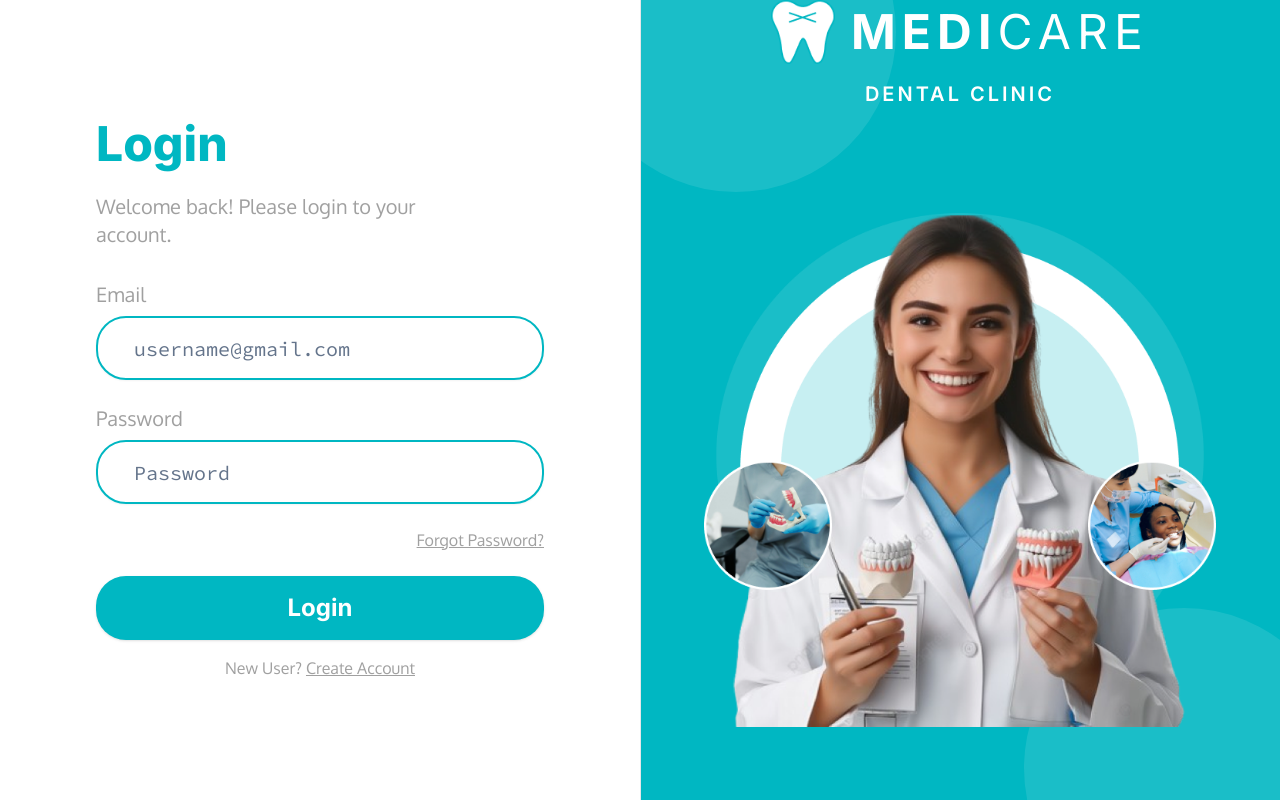
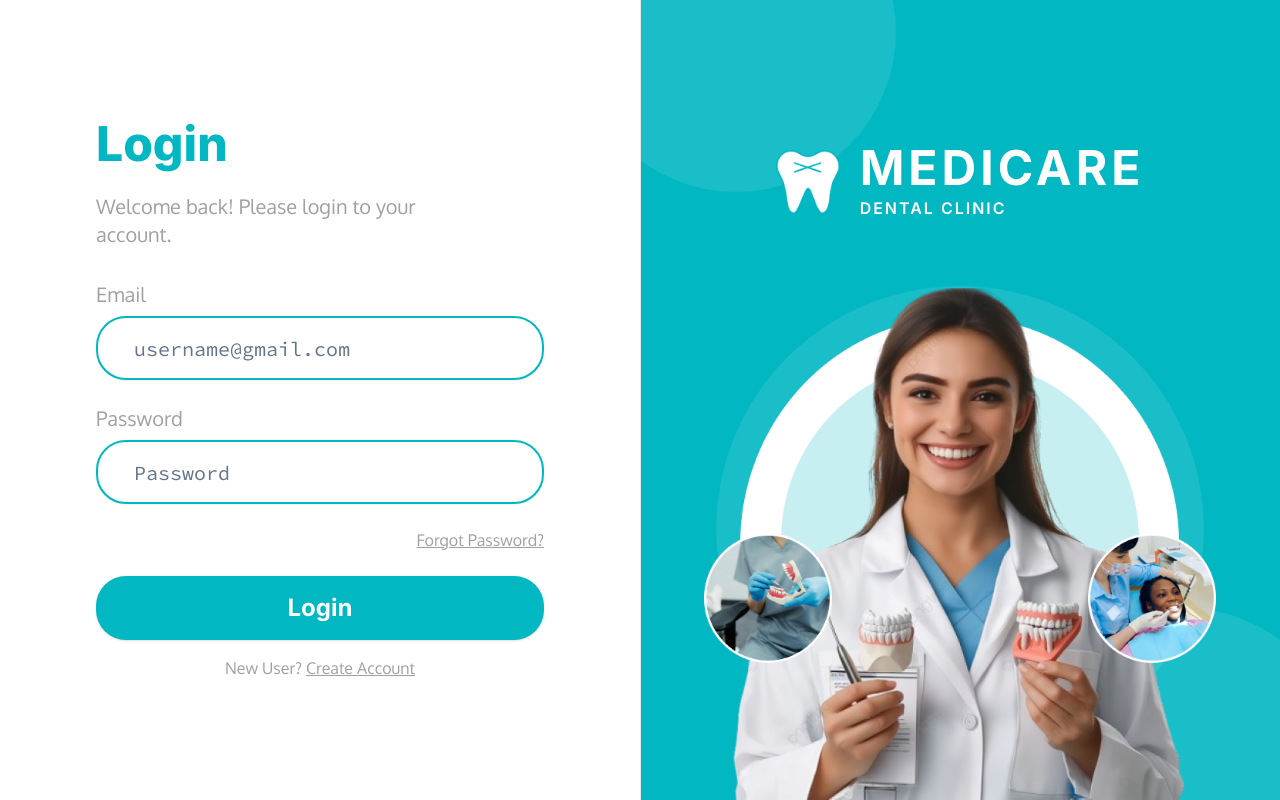
Before and after one commit to yuan551/inventory_dental, a React (Vite) app: page / in a window 1280 px wide. Built offline with nearby package versions, Linux system fonts and the light colour scheme.

Commit message:
revised log in module

```diff
--- a/src/screens/DashboardModule/sections/InventoryOverviewSection/InventoryOverviewSection.jsx
+++ b/src/screens/DashboardModule/sections/InventoryOverviewSection/InventoryOverviewSection.jsx
@@ -15,7 +15,7 @@ export const InventoryOverviewSection = ({ totalValue = 0 }) => {
             <div className="[font-family:'Inter',Helvetica] font-bold text-gray-900 text-2xl mb-1">
               {formatted}
             </div>
-            <div className="[font-family:'Oxygen',Helvetica] font-normal text-gray-500 text-xs">
+            <div className="[font-family:'Oxygen',Helvetica] font-normal text-gray-500 text-[10px]">
               Total inventory value
             </div>
           </div>
--- a/src/screens/DashboardModule/sections/LowStockItemsSection/LowStockItemsSection.jsx
+++ b/src/screens/DashboardModule/sections/LowStockItemsSection/LowStockItemsSection.jsx
@@ -14,7 +14,7 @@ export const LowStockItemsSection = ({ count = 0 }) => {
             <div className="[font-family:'Inter',Helvetica] font-bold text-gray-900 text-2xl mb-1">
               {count}
             </div>
-            <div className="[font-family:'Oxygen',Helvetica] font-normal text-gray-500 text-xs">
+            <div className="[font-family:'Oxygen',Helvetica] font-normal text-gray-500 text-[10px]">
               Total low stock items
             </div>
           </div>
--- a/src/screens/DashboardModule/sections/PendingOrdersSection/PendingOrdersSection.jsx
+++ b/src/screens/DashboardModule/sections/PendingOrdersSection/PendingOrdersSection.jsx
@@ -14,7 +14,7 @@ export const PendingOrdersSection = ({ count = 0 }) => {
             <div className="[font-family:'Inter',Helvetica] font-bold text-gray-900 text-2xl mb-1">
               {count}
             </div>
-            <div className="[font-family:'Oxygen',Helvetica] font-normal text-gray-500 text-xs">
+            <div className="[font-family:'Oxygen',Helvetica] font-normal text-gray-500 text-[10px]">
               Orders awaiting
             </div>
           </div>
--- a/src/screens/DashboardModule/sections/StockAlertsSection/StockAlertsSection.jsx
+++ b/src/screens/DashboardModule/sections/StockAlertsSection/StockAlertsSection.jsx
@@ -14,7 +14,7 @@ export const StockAlertsSection = ({ count = 0 }) => {
             <div className="[font-family:'Inter',Helvetica] font-bold text-gray-900 text-2xl mb-1">
               {count}
             </div>
-            <div className="[font-family:'Oxygen',Helvetica] font-normal text-gray-500 text-xs">
+            <div className="[font-family:'Oxygen',Helvetica] font-normal text-gray-500 text-[10px]">
               Next 30 days
             </div>
           </div>
--- a/src/screens/LoginModule/LoginModule.jsx
+++ b/src/screens/LoginModule/LoginModule.jsx
@@ -59,8 +59,8 @@ export const LoginModule = () => {
   return (
   <div className="bg-white h-screen w-full flex overflow-hidden relative">
       {/* Left side - Login Form (50%) */}
-      <div className="w-full lg:w-1/2 box-border flex flex-col justify-center px-8 lg:px-16 xl:px-24 overflow-y-auto">
-        <div className="w-full max-w-md mx-auto lg:mx-0 py-8">
+      <div className="w-full lg:w-1/2 box-border flex flex-col justify-center items-center px-8 lg:px-16 xl:px-24 overflow-y-auto">
+        <div className="w-full max-w-md mx-auto py-8">
           <h1 className="[font-family:'Inter',Helvetica] font-extrabold text-[#00b7c2] text-4xl lg:text-5xl mb-6">
             Login
           </h1>
@@ -149,27 +149,26 @@ export const LoginModule = () => {
         <div className="absolute -bottom-32 -right-16 w-80 h-80 bg-[#ffffff1a] rounded-full"></div>
 
         {/* Main content */}
-        <div className="relative z-10 flex flex-col items-center justify-center h-full w-full px-8">
+  <div className="relative z-10 flex flex-col items-center justify-between h-full w-full px-8 pt-8">
           {/* Logo and clinic name */}
-          <div className="mb-8">
-            <div className="flex items-center justify-center mb-4">
+          <div className="mt-28 mb-2">
+            <div className="flex items-center justify-center mb-1 space-x-2">
               <img
-                className="w-16 h-16 mr-4"
+                className="w-16 h-16 mr-3"
                 alt="Group"
                 src="/group.png"
               />
               <div className="[font-family:'Inter',Helvetica] text-white">
-                <span className="font-bold text-4xl xl:text-5xl tracking-[6.14px]">MEDI</span>
-                <span className="text-4xl xl:text-5xl tracking-[6.14px]">CARE</span>
+                <div className="inline-block text-left mx-auto">
+                  <div className="font-bold text-4xl xl:text-5xl tracking-[4px]">MEDICARE</div>
+                  <div className="font-semibold text-white text-sm xl:text-base tracking-[2px] mt-1">DENTAL CLINIC</div>
+                </div>
               </div>
-            </div>
-            <div className="[font-family:'Inter',Helvetica] font-semibold text-white text-lg xl:text-xl tracking-[3.00px] text-center">
-              DENTAL CLINIC
             </div>
           </div>
 
-          {/* Doctor image */}
-          <div className="relative flex-1 flex items-center">
+          {/* Doctor image (anchored to bottom so it fits flush) */}
+          <div className="absolute bottom-0 left-0 right-0 flex justify-center items-end overflow-hidden pointer-events-none">
             <img
               className="w-full max-w-md xl:max-w-lg object-contain"
               alt="Dental Professional"
```
